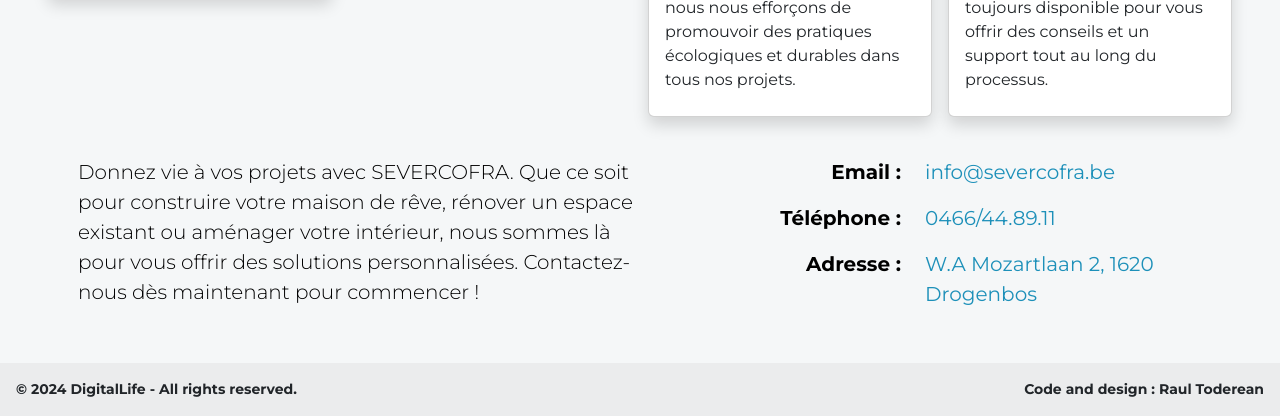
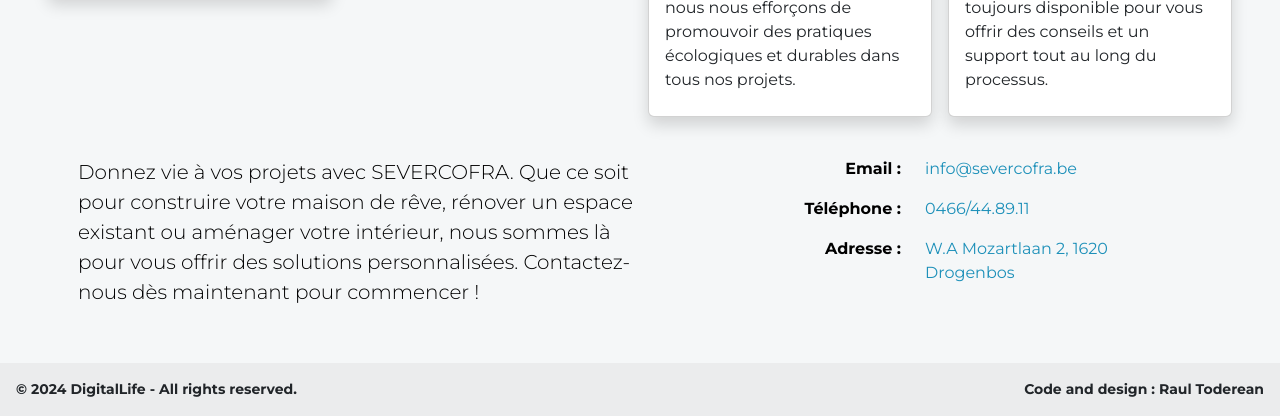
Before and after one commit to Eversolol/Severcofra, a plain HTML site: page contact.html in a window 1280 px wide. Shown: the part 942-1358 px from the top of the page. Drawn offline with nearby package versions, Linux system fonts and the light colour scheme.

Commit message:
last changes

```diff
--- a/contact.html
+++ b/contact.html
@@ -257,13 +257,13 @@
 
         <div class="row col-lg-6 col-sm-12">
           <div class="col my-2 contact-info">
-            <p class="fs-5">Email :</p>
-            <p class="fs-5">Téléphone :</p>
-            <p class="fs-5">Adresse :</p>
+            <p class="fs-6">Email :</p>
+            <p class="fs-6">Téléphone :</p>
+            <p class="fs-6">Adresse :</p>
           </div>
 
           <div class="col my-2">
-            <p class="fw-normal fs-5">
+            <p class="fw-normal fs-6">
               <a
                 class="footer-link"
                 href="mailto: info@severcofra.be"
@@ -272,7 +272,7 @@
                 info@severcofra.be
               </a>
             </p>
-            <p class="fw-normal fs-5">
+            <p class="fw-normal fs-6">
               <a
                 class="footer-link"
                 href="tel:+32466448911"
@@ -281,7 +281,7 @@
                 0466/44.89.11
               </a>
             </p>
-            <p class="fw-normal fs-5">
+            <p class="fw-normal fs-6">
               <a
                 class="footer-link"
                 href="https://www.google.com/maps/place/W.A.+Mozartlaan+2,+1620+Drogenbos/@50.8105101,4.3019185,17z/data=!3m1!4b1!4m6!3m5!1s0x47c3c42af53d2867:0x73f70057853c853b!8m2!3d50.8105067!4d4.3044934!16s%2Fg%2F11jx33w382?entry=ttu"
--- a/style.css
+++ b/style.css
@@ -31,10 +31,12 @@ header a {
   display: block;
   padding: 1em;
   color: white;
+  transition: 0.5s ease;
 }
 
 .header a:hover {
-  background-color: #1d90b9;
+  color: #1d90b9;
+  transition: 0.5s ease;
 }
 
 /* @media all and (max-width: 800px) {
```
